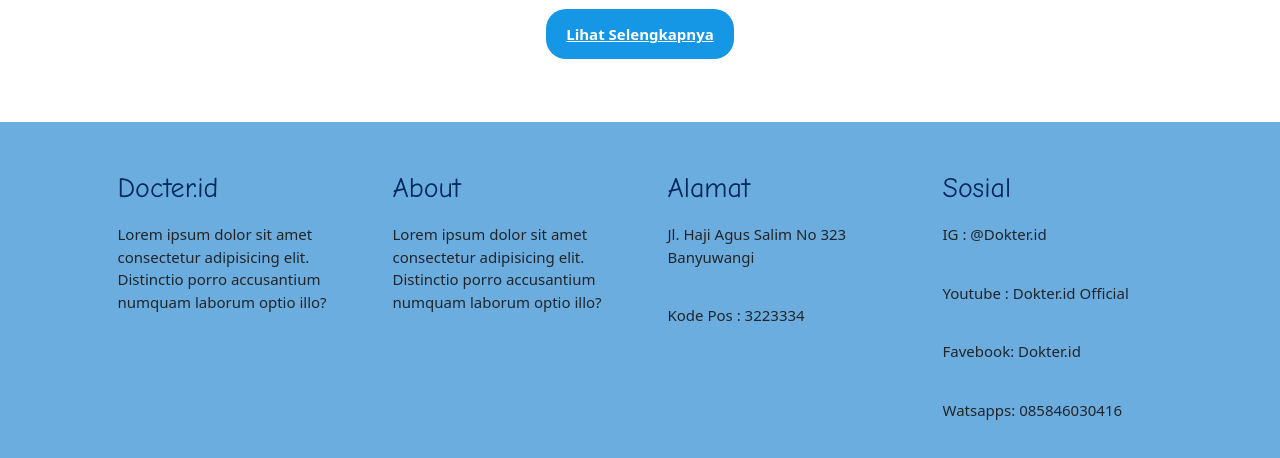
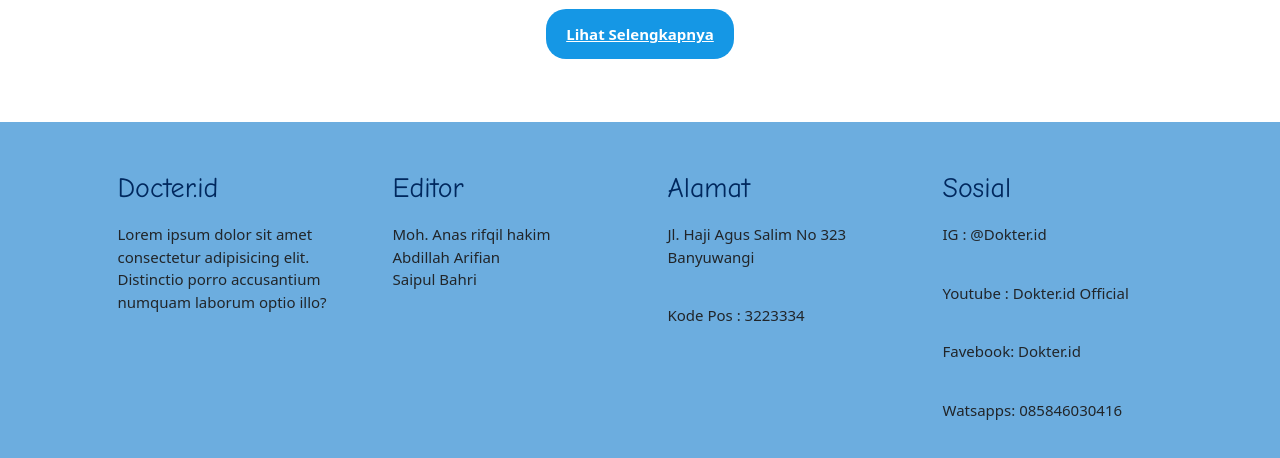
Before and after one commit to anasrifqil/uas-sem3, a plain HTML site: page index.html in a window 1280 px wide. Shown: the part 2330-2788 px from the top of the page. Drawn offline with nearby package versions, Linux system fonts and the light colour scheme.

Commit message:
Update index.html

```diff
--- a/index.html
+++ b/index.html
@@ -8,6 +8,7 @@
     <title>Dokter.id-Beranda</title>
 </head>
 <body>
+    <div class="back">
         <nav>
             <div class="sword">
                 <div class="logo"><img src="https://image.freepik.com/free-vector/medical-logo-sign-template-vector-illustration-design_487414-541.jpg"/></div>
@@ -30,7 +31,7 @@
                     <p class="deskripsi">Berobat #DirumahAja</p>
                     <h3># Berobat Tanpa Keluar Rumah</h3>
                     <p class="ket">Mengapa Pilih Docter.id?
-                    Memilih Tanya Docter.id akan mempertemukan kamu dengan tenaga medis profesional secara cepat. Tidak perlu repot mencari dokter terdekat dan harus keluar rumah. Docter.id memastikan kamu mendapatkan pelayanan terbaik dari tim dokter spesialis di Indonesia yang terhubung langsung dari halaman website Docter.id.</p>
+                        Memilih Docter.id akan mempertemukan kamu dengan tenaga medis profesional secara cepat. Tidak perlu repot mencari dokter terdekat dan harus keluar rumah. Docter.id memastikan kamu mendapatkan pelayanan terbaik dari tim dokter spesialis di Indonesia yang terhubung langsung dari halaman website Docter.id.</p>
                         <p class="ket">Cara Menghubungi Dokter.id
                             Konsultasi dengan Docter.idc secara online bisa dilakukan dengan cepat. Hanya dengan tiga langkah mudah kamu bisa terhubung dengan dokter yang kamu butuhkan. Ada dokter spesialis saraf, spesialis gigi, hingga spesialis bedah yang bisa kamu hubungi 24 jam.</p>
                             <li class=" step">1. Langkah pertama:
@@ -147,8 +148,14 @@
                         <p>Lorem ipsum dolor sit amet consectetur adipisicing elit. Distinctio porro accusantium numquam laborum optio illo?</p>
                     </div>
                     <div class="footer-section">
-                    <h3>About</h3>
-                    <p>Lorem ipsum dolor sit amet consectetur adipisicing elit. Distinctio porro accusantium numquam laborum optio illo?</p>
+                        <h3>Editor</h3>
+                        <p>
+                            Moh. Anas rifqil hakim
+                            <br>
+                            Abdillah Arifian
+                            <br>
+                            Saipul Bahri
+                        </p>
                     </div>
                     <div class="footer-section">
                         <h3>Alamat</h3>
@@ -163,6 +170,9 @@
                         <p>Watsapps: 085846030416</p>
                     </div>
                 </div>
+            </div>
+        </div>
+    </div>
             <div id ="copyright">
                 <div class="sword">
                     &copy: 2022. <b>Docter.id</b> All Rights Reserved.
```
Lines whose indentation alone changed are shown as unchanged.
